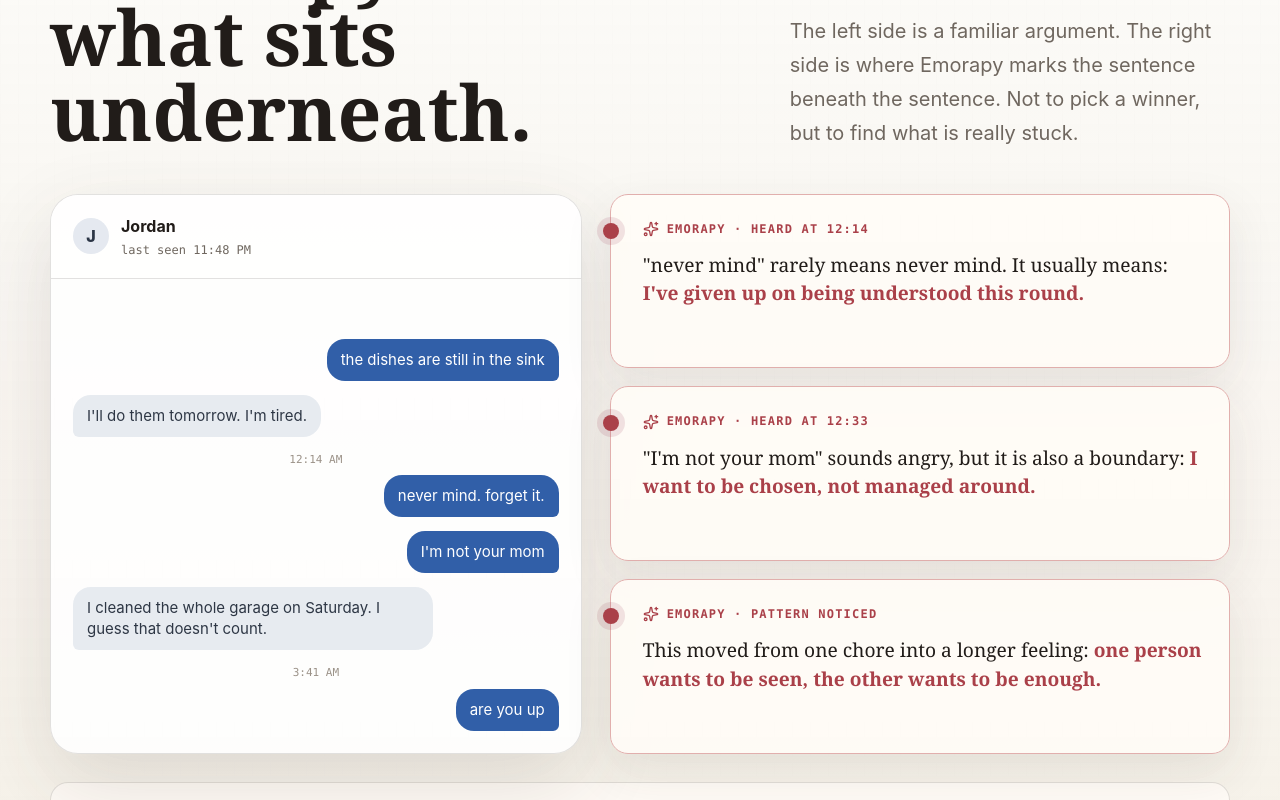
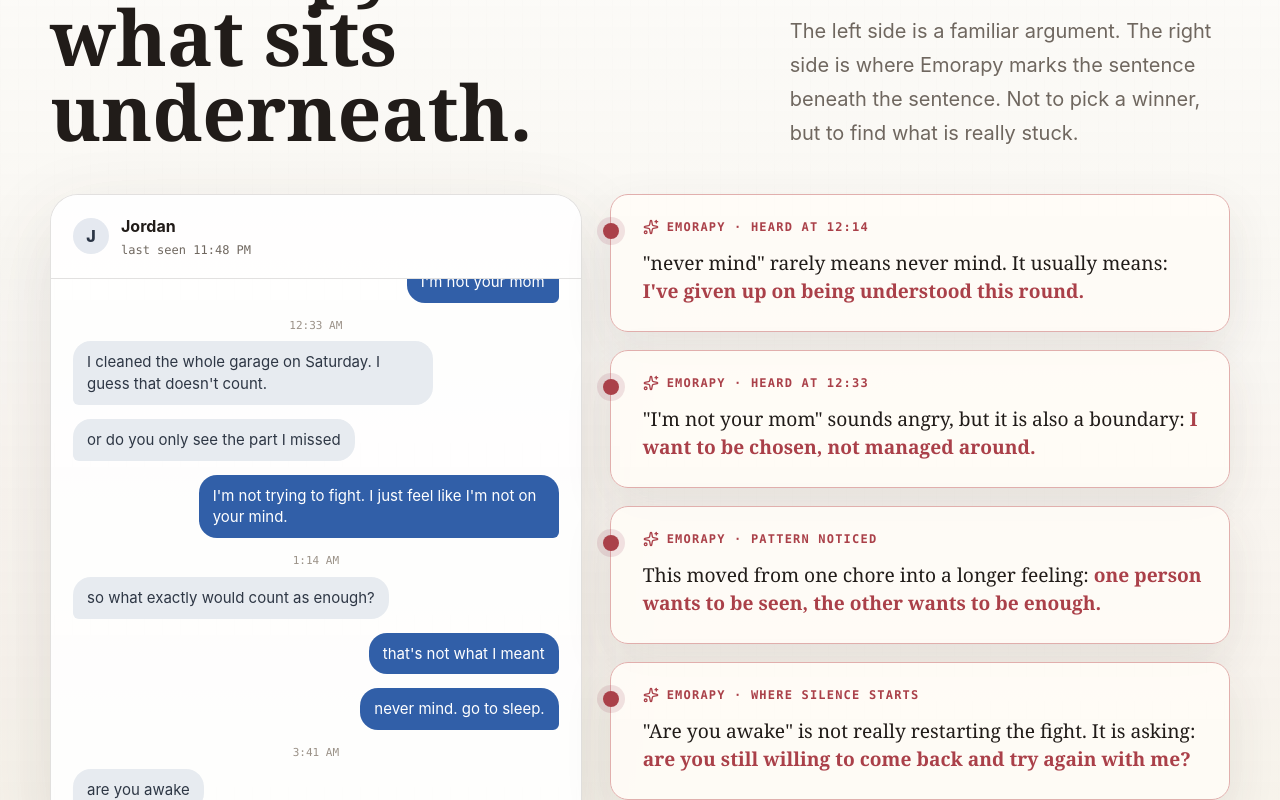
Before and after one commit to Alex0158/emorapy, a React (Vite) app in the folder frontend/: page / in a window 1280 px wide. Shown: the part 1260-2060 px from the top of the page. Built offline with nearby package versions, Linux system fonts and the light colour scheme; no server answers; a web font is replaced by a local one; what @cj/api-client would draw is missing.

Commit message:
Extend landing conversation demo

```diff
--- a/frontend/src/assets/i18n/en-US.ts
+++ b/frontend/src/assets/i18n/en-US.ts
@@ -1181,13 +1181,21 @@
 	"listeningDemo.chatName": "Jordan",
 	"listeningDemo.chatStatus": "last seen 11:48 PM",
 	"listeningDemo.time1": "12:14 AM",
-	"listeningDemo.time2": "3:41 AM",
+	"listeningDemo.time2": "12:33 AM",
+	"listeningDemo.time3": "1:14 AM",
+	"listeningDemo.time4": "3:41 AM",
 	"listeningDemo.message1": "the dishes are still in the sink",
 	"listeningDemo.message2": "I'll do them tomorrow. I'm tired.",
-	"listeningDemo.message3": "never mind. forget it.",
-	"listeningDemo.message4": "I'm not your mom",
-	"listeningDemo.message5": "I cleaned the whole garage on Saturday. I guess that doesn't count.",
-	"listeningDemo.message6": "are you up",
+	"listeningDemo.message3": "you always say tomorrow",
+	"listeningDemo.message4": "never mind. forget it.",
+	"listeningDemo.message5": "I'm not your mom",
+	"listeningDemo.message6": "I cleaned the whole garage on Saturday. I guess that doesn't count.",
+	"listeningDemo.message7": "or do you only see the part I missed",
+	"listeningDemo.message8": "I'm not trying to fight. I just feel like I'm not on your mind.",
+	"listeningDemo.message9": "so what exactly would count as enough?",
+	"listeningDemo.message10": "that's not what I meant",
+	"listeningDemo.message11": "never mind. go to sleep.",
+	"listeningDemo.message12": "are you awake",
 	"listeningDemo.note1.label": "Emorapy · heard at 12:14",
 	"listeningDemo.note1.text": "\"never mind\" rarely means never mind. It usually means: ",
 	"listeningDemo.note1.emphasis": "I've given up on being understood this round.",
@@ -1197,6 +1205,9 @@
 	"listeningDemo.note3.label": "Emorapy · pattern noticed",
 	"listeningDemo.note3.text": "This moved from one chore into a longer feeling: ",
 	"listeningDemo.note3.emphasis": "one person wants to be seen, the other wants to be enough.",
+	"listeningDemo.note4.label": "Emorapy · where silence starts",
+	"listeningDemo.note4.text": "\"Are you awake\" is not really restarting the fight. It is asking: ",
+	"listeningDemo.note4.emphasis": "are you still willing to come back and try again with me?",
 	"listeningDemo.play": "Play conversation demo",
 	"listeningDemo.pause": "Pause conversation demo",
 	"listeningDemo.scrubber": "Drag conversation timeline",
--- a/frontend/src/assets/i18n/zh-TW.ts
+++ b/frontend/src/assets/i18n/zh-TW.ts
@@ -318,13 +318,21 @@
 	"listeningDemo.chatName": "Jordan",
 	"listeningDemo.chatStatus": "最後上線 11:48 PM",
 	"listeningDemo.time1": "12:14 AM",
-	"listeningDemo.time2": "3:41 AM",
+	"listeningDemo.time2": "12:33 AM",
+	"listeningDemo.time3": "1:14 AM",
+	"listeningDemo.time4": "3:41 AM",
 	"listeningDemo.message1": "碗盤又放在水槽了",
 	"listeningDemo.message2": "我明天會洗啦，今天真的累",
-	"listeningDemo.message3": "算了，當我沒說",
-	"listeningDemo.message4": "我又不是你媽",
-	"listeningDemo.message5": "我禮拜六才把車庫整理完，這些都不算嗎？",
-	"listeningDemo.message6": "你睡了嗎",
+	"listeningDemo.message3": "你每次都說明天",
+	"listeningDemo.message4": "算了，當我沒說",
+	"listeningDemo.message5": "我又不是你媽",
+	"listeningDemo.message6": "我禮拜六才把車庫整理完，這些都不算嗎？",
+	"listeningDemo.message7": "還是你只看得到我沒做的那一部分",
+	"listeningDemo.message8": "我不是要吵，我只是覺得你好像沒把我放在心上",
+	"listeningDemo.message9": "那我到底要做到什麼程度才算有用？",
+	"listeningDemo.message10": "我沒有說你沒用",
+	"listeningDemo.message11": "算了，你先睡吧",
+	"listeningDemo.message12": "你睡了嗎",
 	"listeningDemo.note1.label": "Emorapy · 聽見 12:14",
 	"listeningDemo.note1.text": "「算了」很多時候不是沒事，而是：",
 	"listeningDemo.note1.emphasis": "我這輪已經不想再解釋了。",
@@ -332,8 +340,11 @@
 	"listeningDemo.note2.text": "「我又不是你媽」聽起來很兇，但底下常常是：",
 	"listeningDemo.note2.emphasis": "我想被放在心上，不想一直像在提醒你。",
 	"listeningDemo.note3.label": "Emorapy · 模式浮現",
-	"listeningDemo.note3.text": "這段不是只在吵碗盤。它其實滑到一個更久的感覺：",
-	"listeningDemo.note3.emphasis": "一個人覺得自己不被看見，另一個人覺得自己怎麼做都不夠。",
+	"listeningDemo.note3.text": "這段已經不是只在吵碗盤。它滑到更久的感覺：",
+	"listeningDemo.note3.emphasis": "一個人覺得自己不被放在心上，另一個人覺得自己怎麼做都不夠。",
+	"listeningDemo.note4.label": "Emorapy · 沉默開始",
+	"listeningDemo.note4.text": "深夜那句「你睡了嗎」不是要重開戰場，比較像在問：",
+	"listeningDemo.note4.emphasis": "你還願不願意回來跟我好好說一次。",
 	"listeningDemo.play": "播放這段對話",
 	"listeningDemo.pause": "暫停這段對話",
 	"listeningDemo.scrubber": "拖動對話時間線",
--- a/frontend/src/pages/Home/components/ListeningDemo.css
+++ b/frontend/src/pages/Home/components/ListeningDemo.css
@@ -67,6 +67,7 @@
 }
 
 .conversation-phone {
+  height: 640px;
   min-height: 560px;
   border: 1px solid var(--demo-line);
   border-radius: 28px;
@@ -114,8 +115,11 @@
   padding: 28px 22px 22px;
   display: flex;
   flex-direction: column;
-  justify-content: flex-end;
+  justify-content: flex-start;
   gap: 14px;
+  overflow-y: auto;
+  scrollbar-color: rgba(52, 43, 37, 0.22) transparent;
+  scrollbar-width: thin;
 }
 
 .conversation-row {
@@ -170,15 +174,15 @@
 }
 
 .listening-notes {
-  display: grid;
-  grid-template-rows: repeat(3, minmax(148px, 1fr));
+  display: flex;
+  flex-direction: column;
   gap: 18px;
 }
 
 .listening-note {
   position: relative;
-  min-height: 148px;
-  padding: 24px 26px 24px 32px;
+  min-height: 138px;
+  padding: 22px 26px 22px 32px;
   border: 1px solid var(--demo-line);
   border-radius: 18px;
   background: rgba(255, 252, 247, 0.92);
@@ -269,6 +273,7 @@
   }
 
   .conversation-phone {
+    height: 520px;
     min-height: 460px;
   }
 }
@@ -287,6 +292,7 @@
   }
 
   .conversation-phone {
+    height: 480px;
     min-height: 430px;
     border-radius: 22px;
   }
--- a/frontend/src/pages/Home/components/ListeningDemo.tsx
+++ b/frontend/src/pages/Home/components/ListeningDemo.tsx
@@ -1,4 +1,4 @@
-import { useEffect, useMemo, useState } from 'react';
+import { useEffect, useMemo, useRef, useState } from 'react';
 import { Pause, Play, Sparkles } from 'lucide-react';
 import { Button } from '@/components/ui/button';
 import { t } from '@/utils/i18n';
@@ -25,10 +25,16 @@
   return [
     { id: 'm1', side: 'me', text: t('listeningDemo.message1') },
     { id: 'm2', side: 'them', text: t('listeningDemo.message2') },
-    { id: 'm3', side: 'me', text: t('listeningDemo.message3'), time: t('listeningDemo.time1') },
-    { id: 'm4', side: 'me', text: t('listeningDemo.message4') },
-    { id: 'm5', side: 'them', text: t('listeningDemo.message5') },
-    { id: 'm6', side: 'me', text: t('listeningDemo.message6'), time: t('listeningDemo.time2') },
+    { id: 'm3', side: 'them', text: t('listeningDemo.message3') },
+    { id: 'm4', side: 'me', text: t('listeningDemo.message4'), time: t('listeningDemo.time1') },
+    { id: 'm5', side: 'me', text: t('listeningDemo.message5') },
+    { id: 'm6', side: 'them', text: t('listeningDemo.message6'), time: t('listeningDemo.time2') },
+    { id: 'm7', side: 'them', text: t('listeningDemo.message7') },
+    { id: 'm8', side: 'me', text: t('listeningDemo.message8') },
+    { id: 'm9', side: 'them', text: t('listeningDemo.message9'), time: t('listeningDemo.time3') },
+    { id: 'm10', side: 'me', text: t('listeningDemo.message10') },
+    { id: 'm11', side: 'me', text: t('listeningDemo.message11') },
+    { id: 'm12', side: 'them', text: t('listeningDemo.message12'), time: t('listeningDemo.time4') },
   ];
 }
 
@@ -36,24 +42,31 @@
   return [
     {
       id: 'n1',
-      at: 2,
+      at: 5,
       label: t('listeningDemo.note1.label'),
       text: t('listeningDemo.note1.text'),
       emphasis: t('listeningDemo.note1.emphasis'),
     },
     {
       id: 'n2',
-      at: 4,
+      at: 6,
       label: t('listeningDemo.note2.label'),
       text: t('listeningDemo.note2.text'),
       emphasis: t('listeningDemo.note2.emphasis'),
     },
     {
       id: 'n3',
-      at: 6,
+      at: 9,
       label: t('listeningDemo.note3.label'),
       text: t('listeningDemo.note3.text'),
       emphasis: t('listeningDemo.note3.emphasis'),
+    },
+    {
+      id: 'n4',
+      at: 12,
+      label: t('listeningDemo.note4.label'),
+      text: t('listeningDemo.note4.text'),
+      emphasis: t('listeningDemo.note4.emphasis'),
     },
   ];
 }
@@ -61,6 +74,7 @@
 const ListeningDemo = () => {
   const messages = useMemo(getMessages, []);
   const notes = useMemo(getNotes, []);
+  const threadRef = useRef<HTMLDivElement>(null);
   const [frame, setFrame] = useState(messages.length);
   const [playing, setPlaying] = useState(false);
 
@@ -76,6 +90,12 @@
 
     return () => window.clearInterval(timer);
   }, [messages.length, playing]);
+
+  useEffect(() => {
+    const thread = threadRef.current;
+    if (!thread) return;
+    thread.scrollTop = thread.scrollHeight;
+  }, [frame]);
 
   const noticedCount = notes.filter((note) => note.at <= frame).length;
 
@@ -99,11 +119,10 @@
             </div>
           </div>
 
-          <div className="conversation-thread">
-            {messages.map((message, index) => {
-              const visible = index < frame;
+          <div ref={threadRef} className="conversation-thread">
+            {messages.slice(0, frame).map((message) => {
               return (
-                <div key={message.id} className={`conversation-row ${message.side} ${visible ? 'visible' : ''}`}>
+                <div key={message.id} className={`conversation-row ${message.side} visible`}>
                   {message.time ? <div className="conversation-time">{message.time}</div> : null}
                   <div className="conversation-bubble">{message.text}</div>
                 </div>
```
Also changed, not shown: 2 other files (tests, documents, lock files or other folders).
